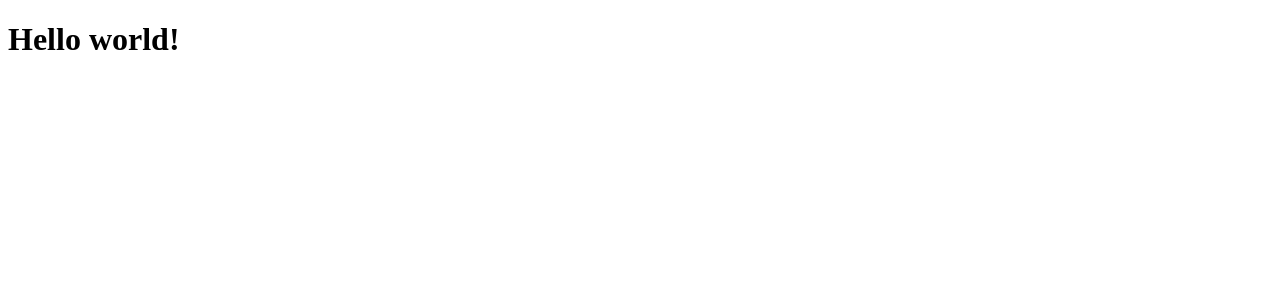
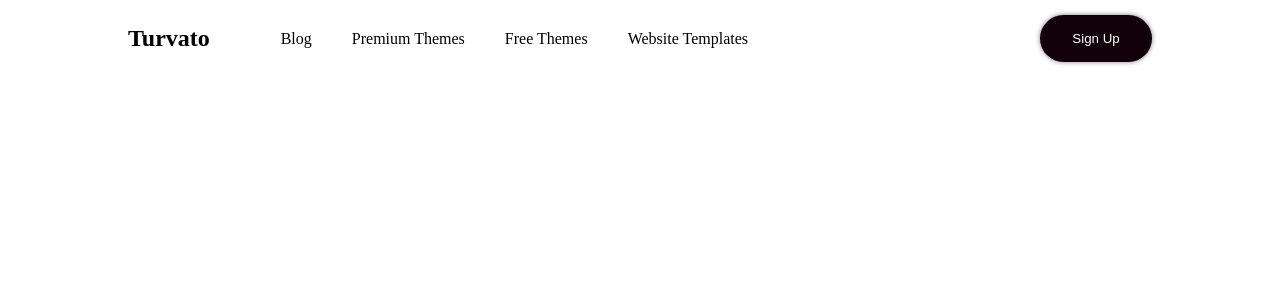
Before and after one commit to Akwasi123/turvato, a React (Create React App) app: page / in a window 1280 px wide. Shown: the top 300 px of the page. Built offline with nearby package versions, Linux system fonts and the light colour scheme.

Commit message:
navbar component completed

```diff
--- a/package.json
+++ b/package.json
@@ -6,9 +6,12 @@
     "@testing-library/jest-dom": "^5.16.1",
     "@testing-library/react": "^12.1.2",
     "@testing-library/user-event": "^13.5.0",
+    "history": "^5.2.0",
     "react": "^17.0.2",
     "react-dom": "^17.0.2",
+    "react-router-dom": "^6.2.1",
     "react-scripts": "5.0.0",
+    "styled-components": "^5.3.3",
     "web-vitals": "^2.1.2"
   },
   "scripts": {
--- a/src/App.css
+++ b/src/App.css
@@ -1,38 +1,57 @@
-.App {
-  text-align: center;
+/* global css file */
+
+*{
+  margin: 0;
+  padding: 0;
+  box-sizing: border-box;
 }
 
-.App-logo {
-  height: 40vmin;
-  pointer-events: none;
+html{
+  scroll-behavior: smooth;
+  height: 100%;
+
 }
 
-@media (prefers-reduced-motion: no-preference) {
-  .App-logo {
-    animation: App-logo-spin infinite 20s linear;
-  }
+body{
+  position: relative;
 }
 
-.App-header {
-  background-color: #282c34;
-  min-height: 100vh;
-  display: flex;
-  flex-direction: column;
-  align-items: center;
-  justify-content: center;
-  font-size: calc(10px + 2vmin);
-  color: white;
+
+.app-container{
+  width: 80%;
+  margin: auto;
 }
 
-.App-link {
-  color: #61dafb;
+
+.navbar{
+  width: 100%;
+  /* border: 1px solid red; */
+  left: 0;
+  position: absolute;
 }
 
-@keyframes App-logo-spin {
-  from {
-    transform: rotate(0deg);
-  }
-  to {
-    transform: rotate(360deg);
-  }
+.nav-container{
+  /* border: 1px solid black; */
+  padding: 15px 0;
+  /* height: 7vh; */
+  width: 80%;
+  margin: auto;
+  display: flex;
+  justify-content: space-between;
+  align-items: center;
+  background: transparent;
 }
+
+.nav-left{
+  display: flex;
+  align-items: center;
+  width: 40em;
+  justify-content: space-between;
+  /* border: 1px solid black; */
+}
+
+.nav-left .link{
+  text-decoration: none;
+  color: black;
+  margin: 0 20px;
+}
--- a/src/App.js
+++ b/src/App.js
@@ -1,9 +1,16 @@
 
 import './App.css';
+// import styled, {css} from 'styled-components';
+import Navbar from './components/Navbar';
+
+
+
 
 function App() {
  return(
-   <h1>Hello world!</h1>
+   <div className='app-container'>
+     <Navbar/>
+   </div>
  );
 }
 
--- /dev/null
+++ b/src/components/Navbar.js
@@ -0,0 +1,32 @@
+import React from 'react';
+import { Link } from 'react-router-dom';
+import '../App.css';
+import { Button, Flex } from '../styled-components';
+
+function Navbar() {
+    return (
+        <div className='navbar'>
+            <div className="nav-container">
+                <div className="nav-left">
+                    <h2>Turvato</h2>
+
+                    {/* navigation links */}
+                    <nav>
+                        <ul>
+                            <Link className='link' to="" >Blog</Link>
+                            <Link className='link' to="" >Premium Themes</Link>
+                            <Link className='link' to="" >Free Themes</Link>
+                            <Link className='link' to="" >Website Templates</Link>
+                        </ul>
+                    </nav>
+                </div>
+
+                <div className="nav-right">
+                    <Button>Sign Up</Button>
+                </div>
+            </div>
+        </div>
+    )
+}
+
+export default Navbar
--- a/src/index.js
+++ b/src/index.js
@@ -1,10 +1,15 @@
 import React from 'react';
 import ReactDOM from 'react-dom';
+import { BrowserRouter, Routes, Route } from 'react-router-dom';
 import App from './App';
 
 ReactDOM.render(
   <React.StrictMode>
-    <App />
+    <BrowserRouter>
+      <Routes>
+        <Route path="/" element={<App/>}/>
+      </Routes>
+    </BrowserRouter>
   </React.StrictMode>,
   document.getElementById('root')
 );
--- /dev/null
+++ b/src/styled-components.js
@@ -0,0 +1,24 @@
+import styled from "styled-components";
+
+
+
+export const Flex = styled.div`
+    display: flex;
+`
+
+
+export const AlCenter = styled.div`
+    align-items: center;
+`
+
+
+export const Button = styled.button`
+    width: 7rem;
+    padding: 15px;
+    background: #12010A;
+    border-radius: 50px;
+    border: 1px solid transparent;
+    color: white;
+    box-shadow: 0 0 5px rgba(0, 0, 0, 0.5);
+    cursor: pointer;
+`
```
Also changed, not shown: 1 other file (tests, documents, lock files or other folders).
